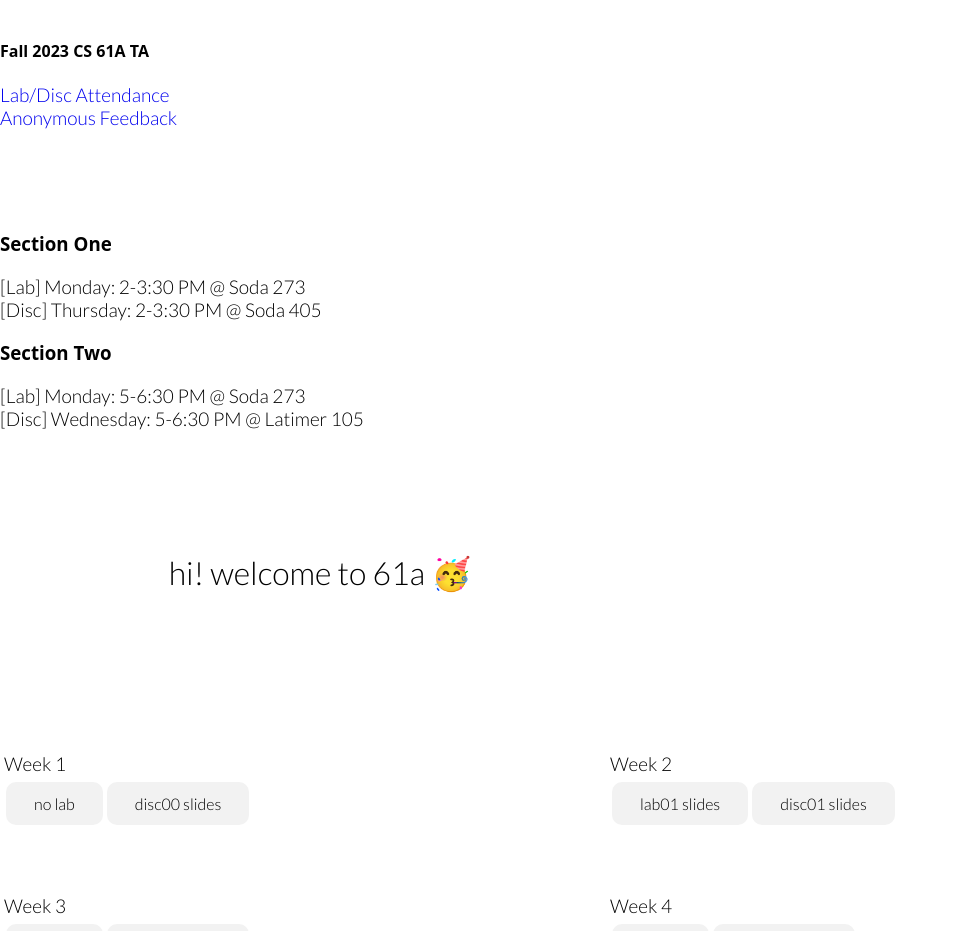
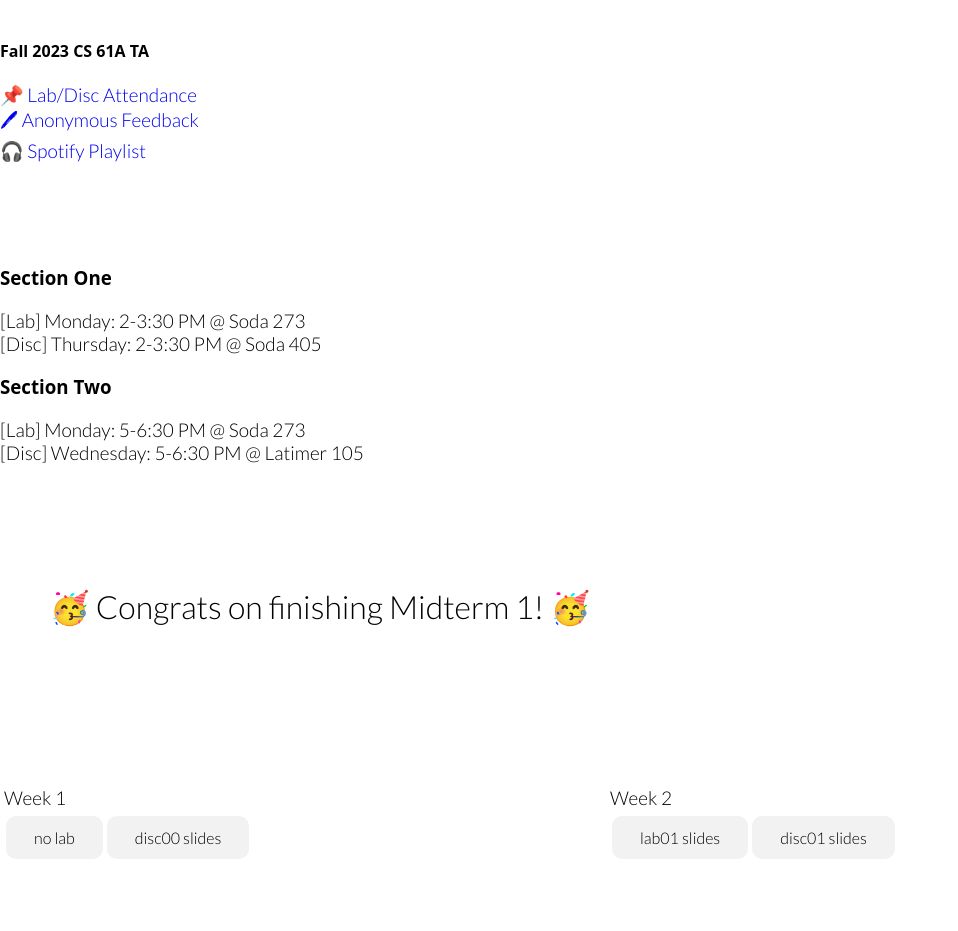
Before and after one commit to priya0004/teaching, a React (Create React App) app: page / in a window 1280 px wide. Shown: the part 280-1211 px from the top of the page, without its empty margins (0-958 px from the left). Built offline with nearby package versions, Linux system fonts and the light colour scheme.

Commit message:
spotify playlist + midterm 1 announcement

```diff
--- a/src/content.js
+++ b/src/content.js
@@ -16,10 +16,13 @@ function content() {
                         <h4> Fall 2023 CS 61A TA </h4>
                         <p>
                             <a className='link' target='_blank' rel='noreferrer' href='https://forms.gle/JRnVKTHbgtu1E9448'>
-                                Lab/Disc Attendance
+                                &#128204; Lab/Disc Attendance
                             </a> <br />
                             <a className='link' target='_blank' rel='noreferrer' href='https://forms.gle/1ooPWtGYacox3uS57'>
-                                Anonymous Feedback
+                                &#128394; Anonymous Feedback
+                            </a> <br />
+                            <a className='link' target='_blank' rel='noreferrer' href='https://open.spotify.com/playlist/12LD0ZtmMNj9h0SgDG1Gjn?si=72c8640e501e48ce'>
+                                &#127911; Spotify Playlist
                             </a>
                         </p>
                     </div>
@@ -42,7 +45,7 @@ function content() {
                 <div id='content' className='col-lg-7 col-xl-7'>
 
                     <div className='announcements-container'>
-                        <p id='announce'> hi! welcome to 61a &#x1F973; </p>
+                        <p id='announce'> &#129395; Congrats on finishing Midterm 1! &#129395; </p>
                     </div>
                     <br />
 
@@ -74,7 +77,7 @@ function content() {
                             <div className='ind-disc-container'>
                                 <p> Week 3 </p>
                                 <a className='button' target='_blank' rel='noreferrer noopener' href=''>
-                                    no lab
+                                    no lab slides
                                 </a>
                                 <a className='button' target='_blank' rel='noreferrer noopener' href='https://docs.google.com/presentation/d/1qYIHcKU9gI8Ixu8GTw54a9uNNSu3908RtguZmECJT1U/edit?usp=sharing'>
                                     disc02 slides
```
